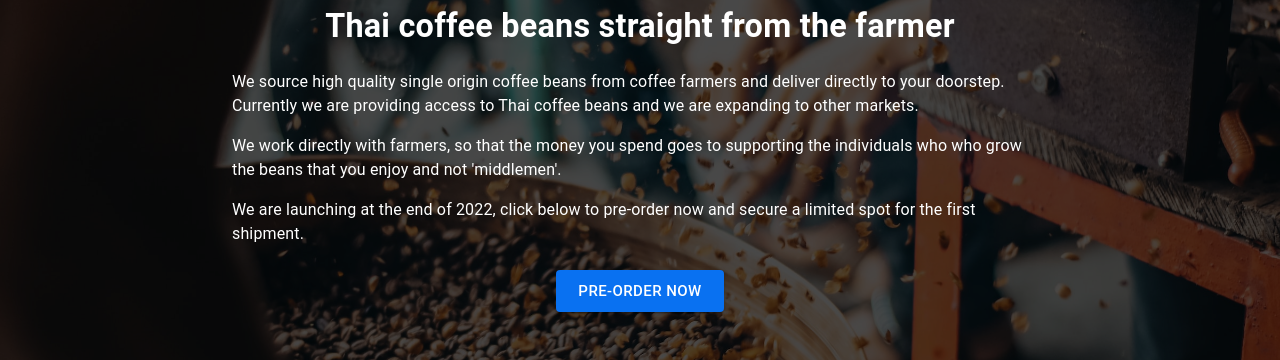
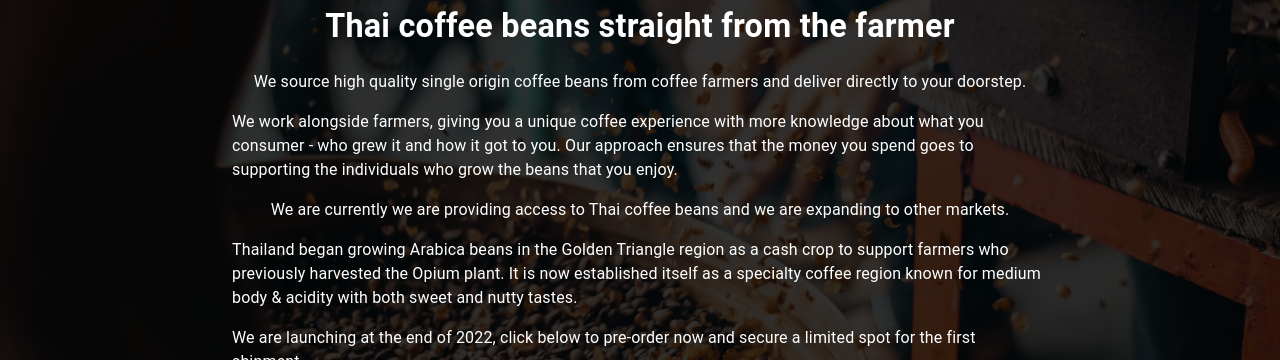
Before and after one commit to BrianLavery/coffee_app_client, a React (Create React App) app: page / in a window 1280 px wide. Shown: the part 137-497 px from the top of the page. Built offline with nearby package versions, Linux system fonts and the light colour scheme.

Commit message:
changed copy and made the background overlay darker to make text clearer

```diff
--- a/src/components/App.js
+++ b/src/components/App.js
@@ -91,14 +91,21 @@ const App = () => {
 							alignItems='center'>
 							<Typography variant='body1' sx={{ color: 'white', my: 1 }}>
 								We source high quality single origin coffee beans from coffee farmers and deliver directly to your
-								doorstep. Currently we are providing access to Thai coffee beans and we are expanding to other markets.
+								doorstep.
 							</Typography>
-
 							<Typography variant='body1' sx={{ color: 'white', my: 1 }}>
-								We work directly with farmers, so that the money you spend goes to supporting the individuals who who
-								grow the beans that you enjoy and not 'middlemen'.
+								We work alongside farmers, giving you a unique coffee experience with more knowledge about what you
+								consumer - who grew it and how it got to you. Our approach ensures that the money you spend goes to
+								supporting the individuals who grow the beans that you enjoy.
 							</Typography>
-
+							<Typography variant='body1' sx={{ color: 'white', my: 1 }}>
+								We are currently we are providing access to Thai coffee beans and we are expanding to other markets.
+							</Typography>
+							<Typography variant='body1' sx={{ color: 'white', my: 1 }}>
+								Thailand began growing Arabica beans in the Golden Triangle region as a cash crop to support farmers who
+								previously harvested the Opium plant. It is now established itself as a specialty coffee region known
+								for medium body & acidity with both sweet and nutty tastes.
+							</Typography>
 							<Typography variant='body1' sx={{ color: 'white', my: 1 }}>
 								We are launching at the end of 2022, click below to pre-order now and secure a limited spot for the
 								first shipment.
--- a/src/components/BackgroundImage.css
+++ b/src/components/BackgroundImage.css
@@ -7,7 +7,7 @@
 }
 
 .background-image__overlay {
-    background-color: rgba(0, 0, 0, 0.7);
+    background-color: rgba(0, 0, 0, 0.8);
     width: 100%;
     height: 100%;
 }
```
